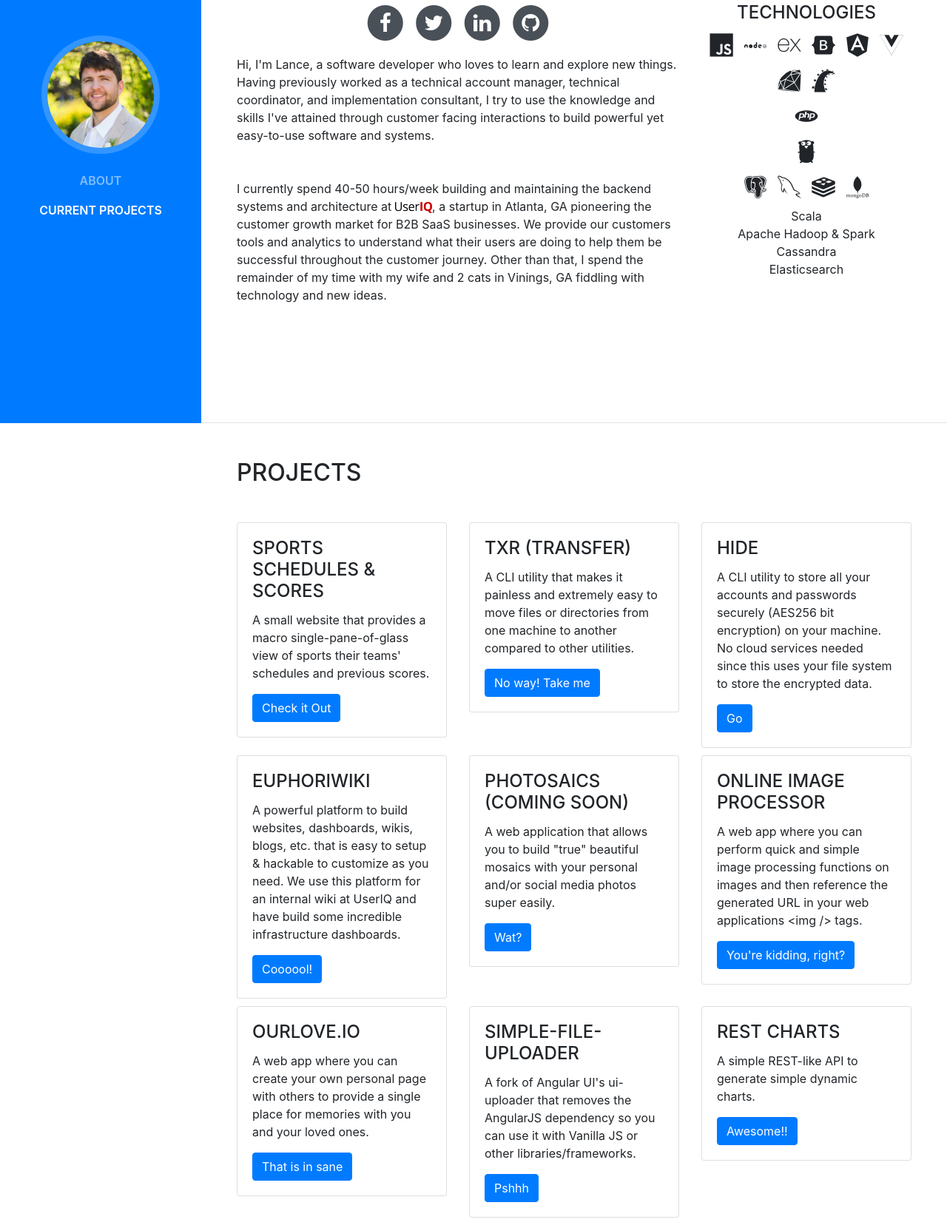
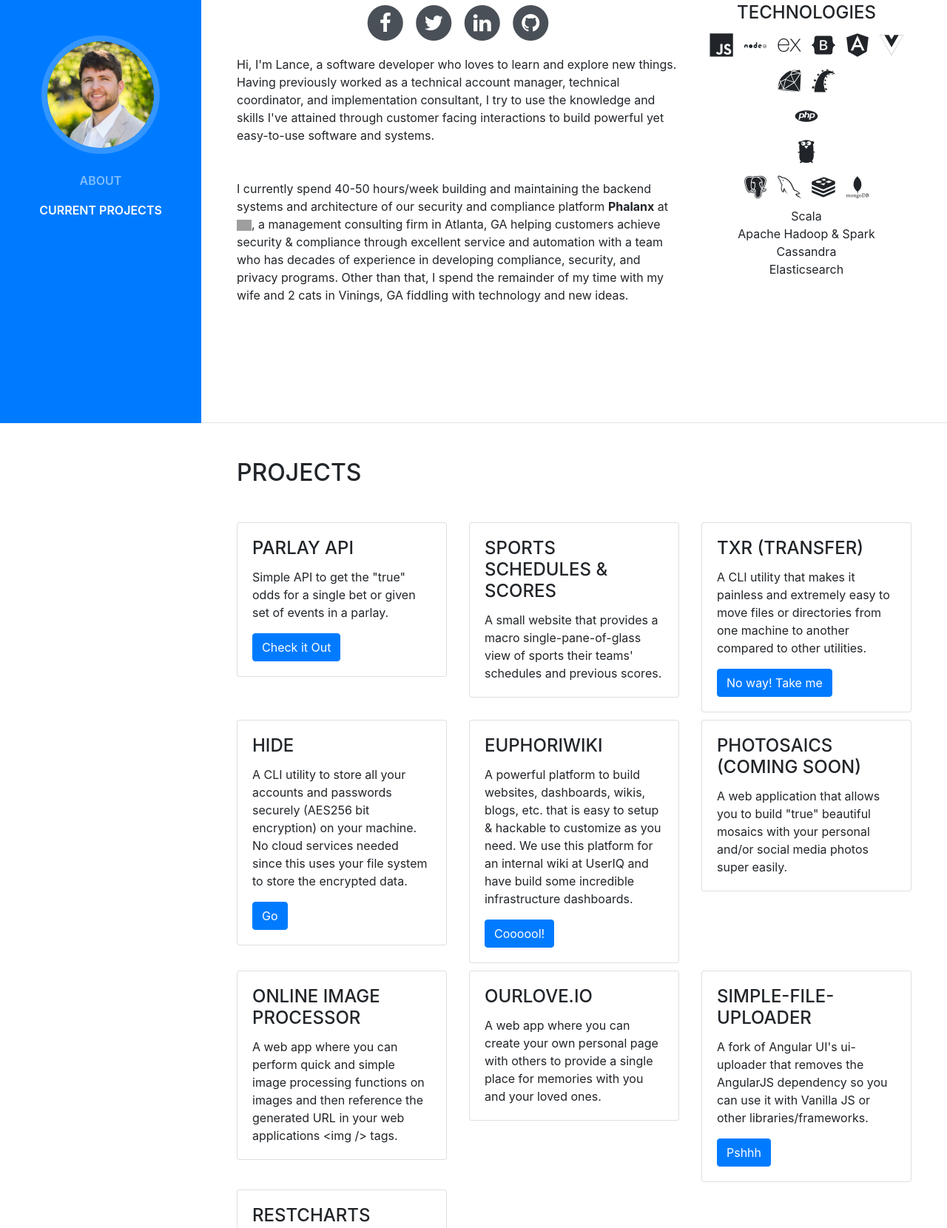
Before and after one commit to whatl3y/portfolio-site, a website with bundled scripts: page www/index.html in a window 1280 px wide. Shown: the part 228-1888 px from the top of the page at 74% size. Built offline with nearby package versions, Linux system fonts and the light colour scheme; grey boxes are pictures that could not be loaded; a web font is replaced by a local one.

Commit message:
Update modules and executive summary

```diff
--- a/package.json
+++ b/package.json
@@ -17,11 +17,11 @@
     "url": "https://github.com/whatl3y/my-portfolio-site/issues"
   },
   "dependencies": {
-    "@slack/client": "^3.14.2",
+    "@slack/client": "^5.0.2",
     "http-server": "git+https://github.com/whatl3y/http-server.git",
     "request": "^2.83.0"
   },
   "devDependencies": {
-    "foreman": "^2.0.0"
+    "foreman": "^3.0.1"
   }
 }
--- a/www/index.html
+++ b/www/index.html
@@ -112,13 +112,14 @@
               </p>
               <p class="mb-5">
                 I currently spend 40-50 hours/week building and maintaining the backend
-                systems and architecture at <a href="https://useriq.com" target="_blank"><img style="max-height:15px" src="img/UserIQ_Logo_188x56.png" /></a>,
-                a startup in Atlanta, GA pioneering the customer growth market
-                for B2B SaaS businesses. We provide our customers tools and analytics to
-                understand what their users are doing to help them be successful
-                throughout the customer journey. Other than that, I spend the
-                remainder of my time with my wife and 2 cats in Vinings, GA
-                fiddling with technology and new ideas.
+                systems and architecture of our security and compliance platform <strong>Phalanx</strong>
+                at <a href="https://risk3sixty.com" target="_blank"><img style="max-height:15px" src="https://phalanx.risk3sixty.com.s3.amazonaws.com/assets/r3s_logo.png" /></a>,
+                a management consulting firm in Atlanta, GA helping customers achieve
+                security &amp; compliance through excellent service and automation
+                with a team who has decades of experience in developing
+                compliance, security, and privacy programs.
+                Other than that, I spend the remainder of my time with my wife
+                and 2 cats in Vinings, GA fiddling with technology and new ideas.
               </p>
             </div>
             <div class="col-xs-12 col-sm-4 text-center">
@@ -168,9 +169,19 @@
             <div class="card-wrapper col-xs-12 col-sm-6 col-md-4">
               <div class="card">
                 <div class="card-block">
+                  <h4 class="card-title">Parlay API</h4>
+                  <p class="card-text">Simple API to get the "true" odds for a single bet or given set of events in a parlay.</p>
+                  <a href="https://github.com/whatl3y/parlayapi" target="_blank" class="btn btn-primary">Check it Out</a>
+                </div>
+              </div>
+            </div>
+
+            <div class="card-wrapper col-xs-12 col-sm-6 col-md-4">
+              <div class="card">
+                <div class="card-block">
                   <h4 class="card-title">Sports Schedules &amp; Scores</h4>
                   <p class="card-text">A small website that provides a macro single-pane-of-glass view of sports their teams' schedules and previous scores.</p>
-                  <a href="https://sports.euphoritech.com" target="_blank" class="btn btn-primary">Check it Out</a>
+                  <!-- <a href="https://sports.euphoritech.com" target="_blank" class="btn btn-primary">Check it Out</a> -->
                 </div>
               </div>
             </div>
@@ -210,7 +221,7 @@
                 <div class="card-block">
                   <h4 class="card-title">photosaics (coming soon)</h4>
                   <p class="card-text">A web application that allows you to build "true" beautiful mosaics with your personal and/or social media photos super easily.</p>
-                  <a href="http://www.photosaics.com" target="_blank" class="btn btn-primary">Wat?</a>
+                  <!-- <a href="http://www.photosaics.com" target="_blank" class="btn btn-primary">Wat?</a> -->
                 </div>
               </div>
             </div>
@@ -220,7 +231,7 @@
                 <div class="card-block">
                   <h4 class="card-title">Online Image Processor</h4>
                   <p class="card-text">A web app where you can perform quick and simple image processing functions on images and then reference the generated URL in your web applications &lt;img /&gt; tags.</p>
-                  <a href="https://images.euphoritech.com" target="_blank" class="btn btn-primary">You're kidding, right?</a>
+                  <!-- <a href="https://images.euphoritech.com" target="_blank" class="btn btn-primary">You're kidding, right?</a> -->
                 </div>
               </div>
             </div>
@@ -230,7 +241,7 @@
                 <div class="card-block">
                   <h4 class="card-title">ourlove.io</h4>
                   <p class="card-text">A web app where you can create your own personal page with others to provide a single place for memories with you and your loved ones.</p>
-                  <a href="https://www.ourlove.io" target="_blank" class="btn btn-primary">That is in sane</a>
+                  <!-- <a href="https://www.ourlove.io" target="_blank" class="btn btn-primary">That is in sane</a> -->
                 </div>
               </div>
             </div>
@@ -248,7 +259,7 @@
             <div class="card-wrapper col-xs-12 col-sm-6 col-md-4">
               <div class="card">
                 <div class="card-block">
-                  <h4 class="card-title">REST Charts</h4>
+                  <h4 class="card-title">RESTCharts</h4>
                   <p class="card-text">A simple REST-like API to generate simple dynamic charts.</p>
                   <a href="https://www.restcharts.com" target="_blank" class="btn btn-primary">Awesome!!</a>
                 </div>
```
Also changed, not shown: libs/Slack.js (+4 -10 lines), 1 other file.
